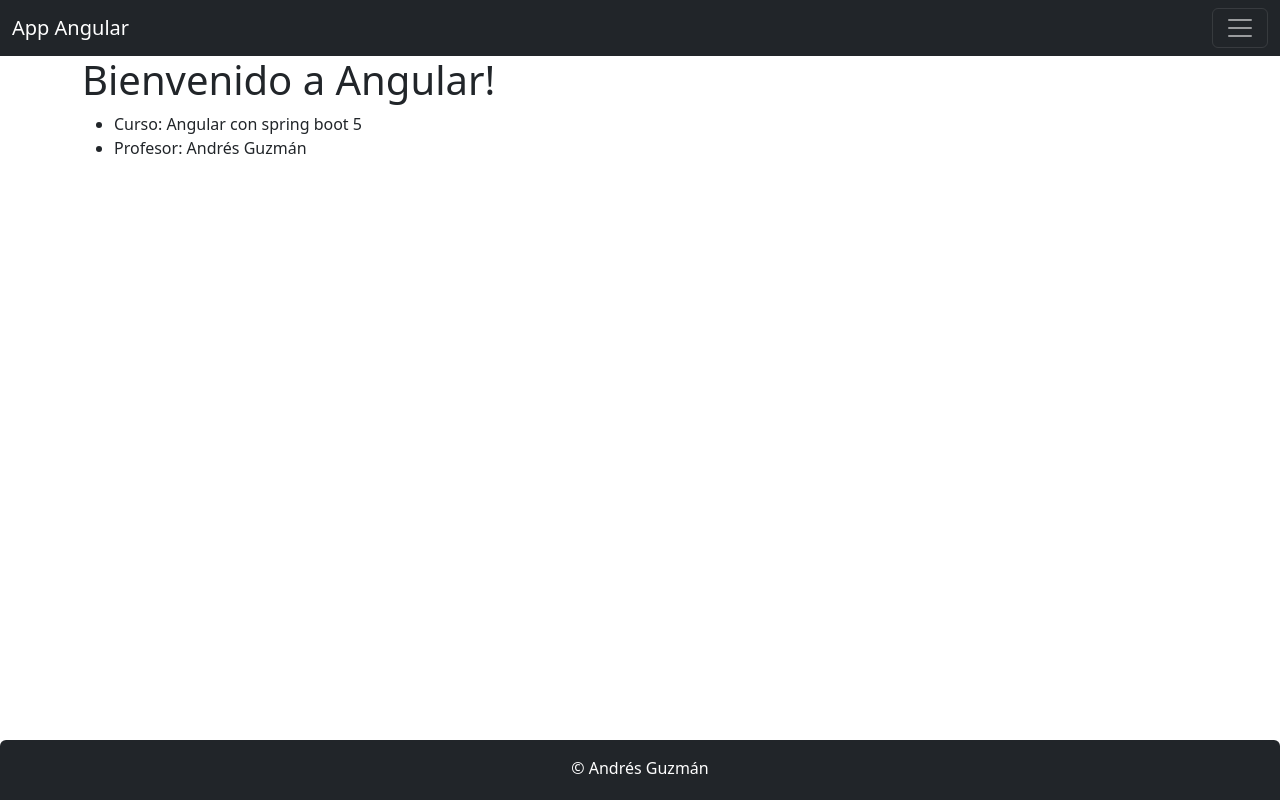
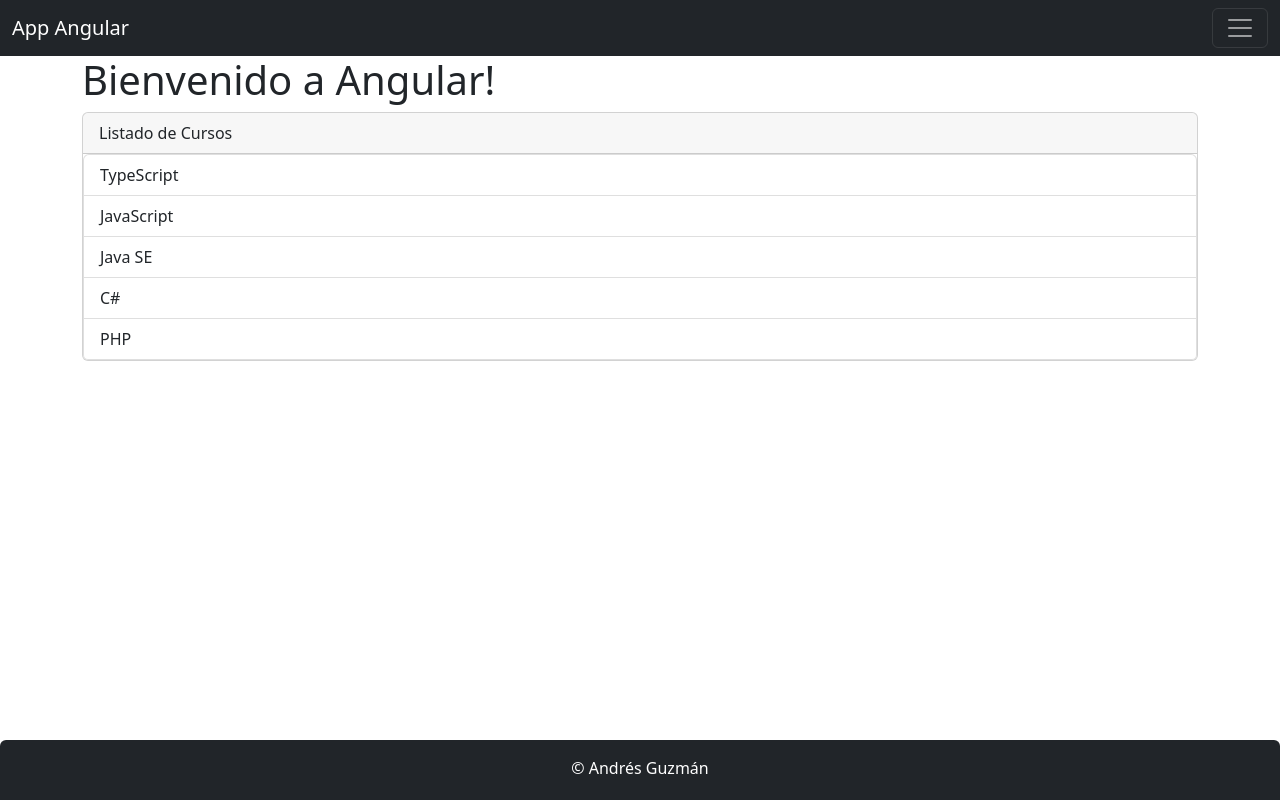
Before and after one commit to ingJcbDev/AngularSpringBoot, an Angular app in the folder angular/clientes-app/: page / in a window 1280 px wide. Built offline with nearby package versions, Linux system fonts and the light colour scheme.

Commit message:
15. Directiva estructural *ngFor

```diff
--- a/angular/clientes-app/src/app/app.component.html
+++ b/angular/clientes-app/src/app/app.component.html
@@ -2,11 +2,7 @@
 
 <div class="container">
   <h1>{{title}}</h1>
-
-  <ul>
-    <li>Curso: {{curso}}</li>
-    <li>Profesor: {{tutor}}</li>
-  </ul>
+  <app-directiva></app-directiva>
 </div>
 
 <app-footer></app-footer>
--- a/angular/clientes-app/src/app/app.module.ts
+++ b/angular/clientes-app/src/app/app.module.ts
@@ -4,12 +4,14 @@
 import { AppComponent } from './app.component';
 import { FooterComponent } from './footer/footer.component';
 import { HeaderComponent } from './header/header.component';
+import { DirectivaComponent } from './directiva/directiva.component';
 
 @NgModule({
   declarations: [
     AppComponent,
     HeaderComponent,
-    FooterComponent
+    FooterComponent,
+    DirectivaComponent
   ],
   imports: [
     BrowserModule
--- /dev/null
+++ b/angular/clientes-app/src/app/directiva/directiva.component.html
@@ -0,0 +1,10 @@
+<div class="card">
+    <div class="card-header">
+        Listado de Cursos
+    </div>
+    <ul class="list-group">
+        <li class="list-group-item" *ngFor="let curso of listaCurso">
+            {{curso}}
+        </li>
+    </ul>
+</div>
--- /dev/null
+++ b/angular/clientes-app/src/app/directiva/directiva.component.ts
@@ -0,0 +1,12 @@
+import { Component } from '@angular/core';
+
+@Component({
+  selector: 'app-directiva',
+  templateUrl: './directiva.component.html'
+})
+export class DirectivaComponent {
+
+  listaCurso: string[] = ['TypeScript', 'JavaScript', 'Java SE', 'C#', 'PHP'];
+  constructor() { }
+
+}
```
Also changed, not shown: 1 other file (tests, documents, lock files or other folders).
